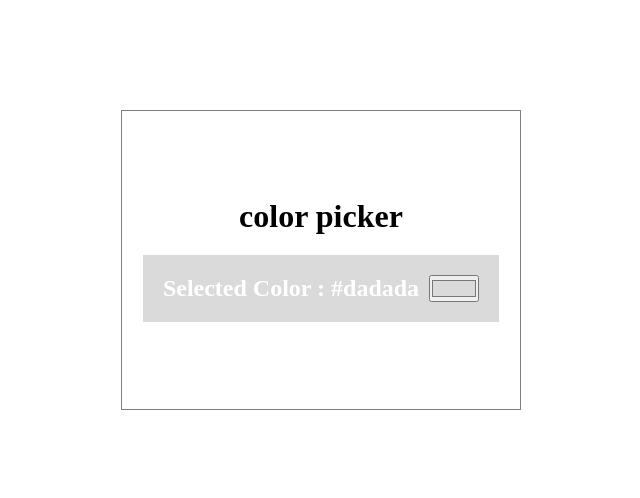
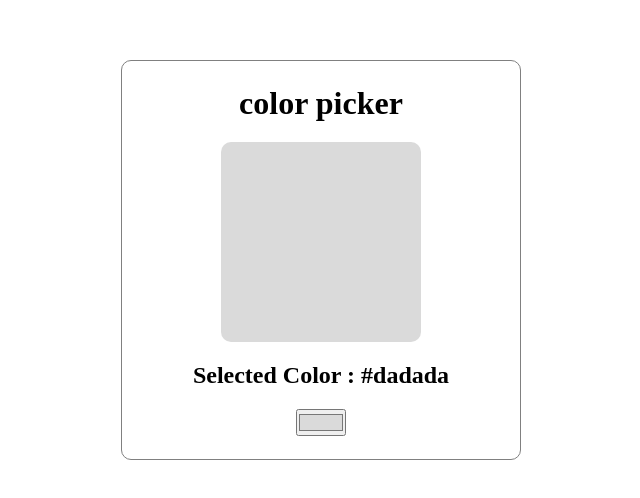
Before and after one commit to DheerajPrajapati88/Learning-React, a React (Vite) app: page / in a window 1280 px wide. Shown: the part 140-638 px from the top of the page, without its empty margins (319-959 px from the left). Built offline with nearby package versions, Linux system fonts and the light colour scheme.

Commit message:
css update

```diff
--- a/src/ColorPicker.jsx
+++ b/src/ColorPicker.jsx
@@ -11,9 +11,9 @@ function ColorPicker() {
     <div className='main'>
         <h1>color picker</h1>
         <div className="container" style={{backgroundColor:color}}>
-            <h2 style={{color:'white'}}>Selected Color : {color}</h2>
+        </div>
+            <h2 style={{color:'#000'}}>Selected Color : {color}</h2>
             <input type="color" value={color} name="" id=""  onChange={handleColorChange}/>
-        </div>
 
 
     </div>
--- a/src/index.css
+++ b/src/index.css
@@ -5,7 +5,7 @@
 }
 .main{
     width: 400px;
-    height: 300px;
+    height: 400px;
     border: 1px solid gray;
     position:  absolute;
     left: 50%;
@@ -17,10 +17,15 @@
     align-items: center;
     justify-content: center;
     gap: 20px;
+    border-radius: 10px;
 }
 .container{
     display: flex;
     gap: 10px;
     padding: 20px;
+    width: 200px;
+    height:200px;
+    border-radius: 10px;
+    transition: all ease .5s;
 
 }
```
